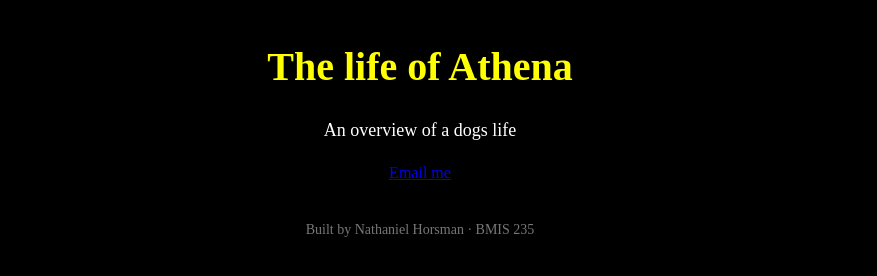
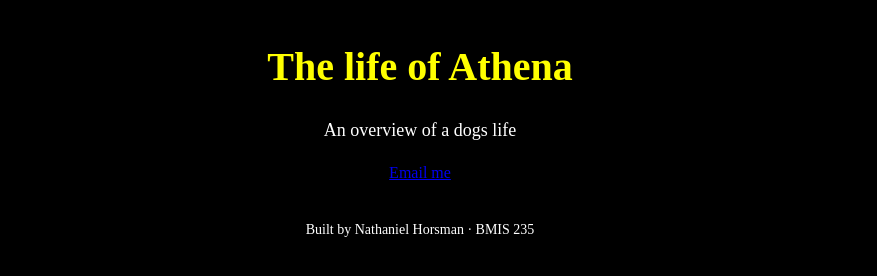
Before and after one commit to HorsmanCode/bmis235-html-3, a plain HTML site: page index.html in a window 1280 px wide. Shown: the part 70-346 px from the top of the page, without its empty margins (220-1097 px from the left). Drawn offline with Linux system fonts and the light colour scheme.

Commit message:
Update footer text color in styles.css

```diff
--- a/styles.css
+++ b/styles.css
@@ -58,8 +58,8 @@ p {
 
 footer {
     text-align: center;
+
+    font-size: 14px;
     color: #FFFFFF;
-    font-size: 14px;
-    color: #777777;
     margin-top: 40px;
 }
```
